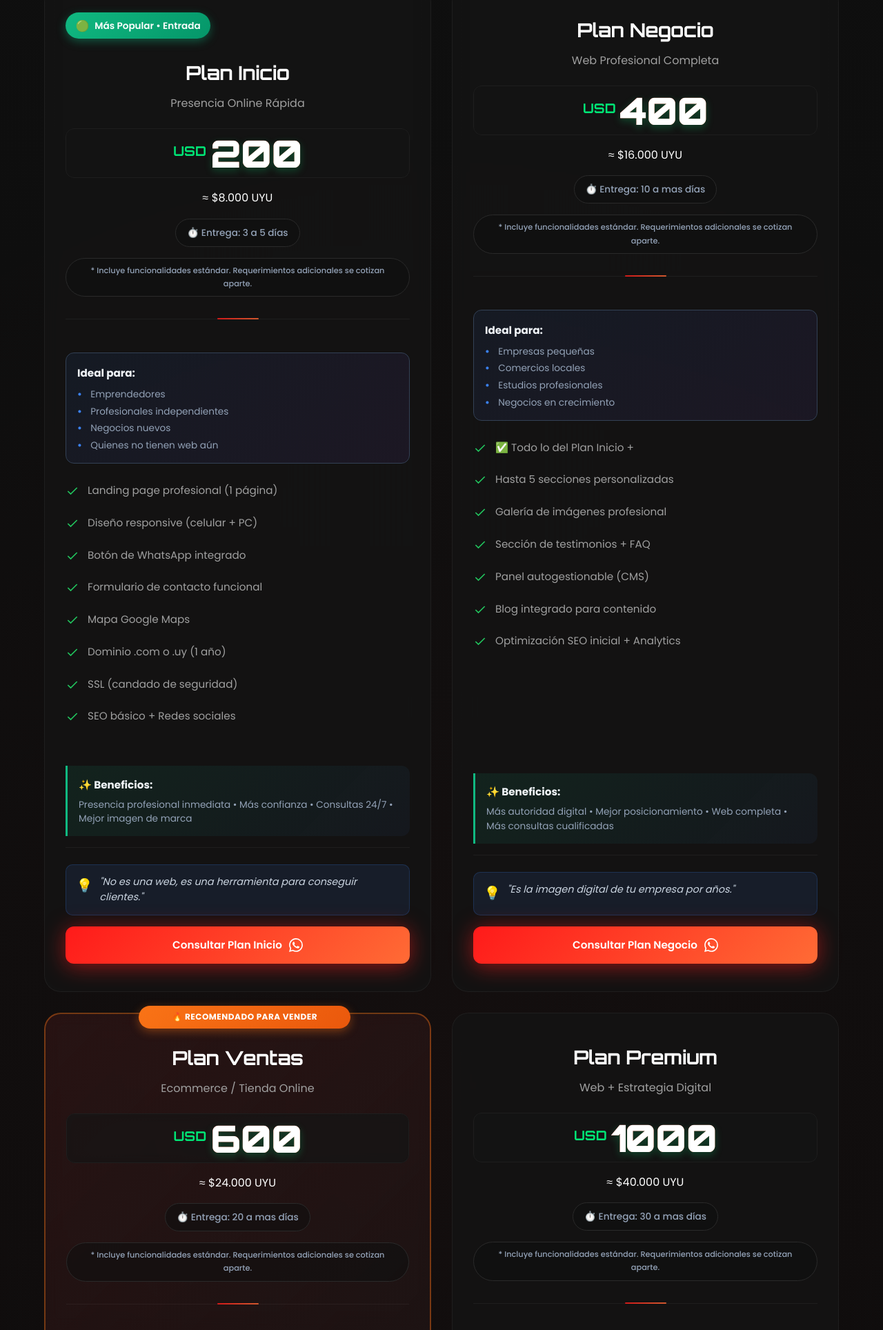
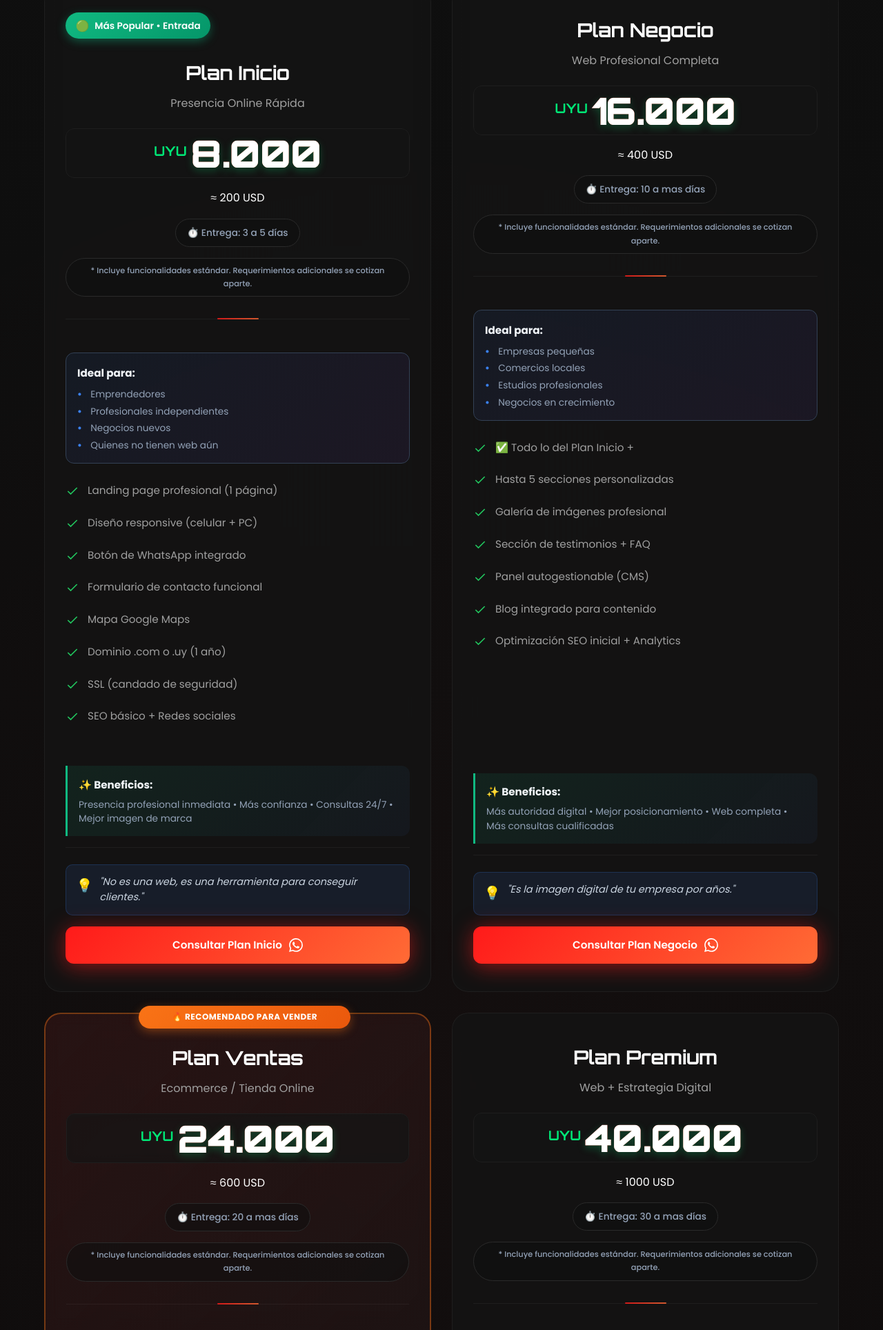
Before and after one commit to LucianoGF-dev/RootCLI-TECH, a website: page index.html in a window 1280 px wide. Shown: the part 1177-3105 px from the top of the page at 69% size. Drawn offline with nearby package versions, Linux system fonts and the light colour scheme; animation ran at ten frames a second; files whose address does not match are found by name.

Commit message:
Se combinaron los precios.

```diff
--- a/index.html
+++ b/index.html
@@ -152,13 +152,13 @@
               </div>-->
 
               <div class="price-new">
-                <span class="price-currency">USD</span>
-                <span class="price-amount">200</span>
+                <span class="price-currency">UYU</span>
+                <span class="price-amount">8.000</span>
               </div>
 
             </div>
             <!-- Referencia en pesos uruguayos -->
-            <p class="pricing-price-uyu">≈ $8.000 UYU</p>
+            <p class="pricing-price-uyu">≈ 200 USD</p>
             <p class="pricing-delivery">⏱️ Entrega: 3 a 5 días</p>
             <!-- Nota agregada -->
             <p class="pricing-delivery"><small>* Incluye funcionalidades estándar. Requerimientos adicionales se cotizan
@@ -261,12 +261,12 @@
               </div> -->
 
               <div class="price-new">
-                <span class="price-currency">USD</span>
-                <span class="price-amount">400</span>
+                <span class="price-currency">UYU</span>
+                <span class="price-amount">16.000</span>
               </div>
             </div>
             <!-- Referencia en pesos uruguayos -->
-            <p class="pricing-price-uyu">≈ $16.000 UYU</p>
+            <p class="pricing-price-uyu">≈ 400 USD</p>
             <p class="pricing-delivery">⏱️ Entrega: 10 a mas días</p>
             <!-- Nota agregada -->
             <p class="pricing-delivery"><small>* Incluye funcionalidades estándar. Requerimientos adicionales se cotizan
@@ -363,12 +363,12 @@
               </div> -->
 
               <div class="price-new">
-                <span class="price-currency">USD</span>
-                <span class="price-amount">600</span>
+                <span class="price-currency">UYU</span>
+                <span class="price-amount">24.000</span>
               </div>
             </div>
             <!-- Referencia en pesos uruguayos -->
-            <p class="pricing-price-uyu">≈ $24.000 UYU</p>
+            <p class="pricing-price-uyu">≈ 600 USD</p>
             <p class="pricing-delivery">⏱️ Entrega: 20 a mas días</p>
             <!-- Nota agregada -->
             <p class="pricing-delivery"><small>* Incluye funcionalidades estándar. Requerimientos adicionales se cotizan
@@ -463,12 +463,12 @@
               </div> -->
 
               <div class="price-new">
-                <span class="price-currency">USD</span>
-                <span class="price-amount">1000</span>
+                <span class="price-currency">UYU</span>
+                <span class="price-amount">40.000</span>
               </div>
             </div>
             <!-- Referencia en pesos uruguayos -->
-            <p class="pricing-price-uyu">≈ $40.000 UYU</p>
+            <p class="pricing-price-uyu">≈ 1000 USD</p>
             <p class="pricing-delivery">⏱️ Entrega: 30 a mas días</p>
             <!-- Nota agregada -->
             <p class="pricing-delivery"><small>* Incluye funcionalidades estándar. Requerimientos adicionales se cotizan
```
